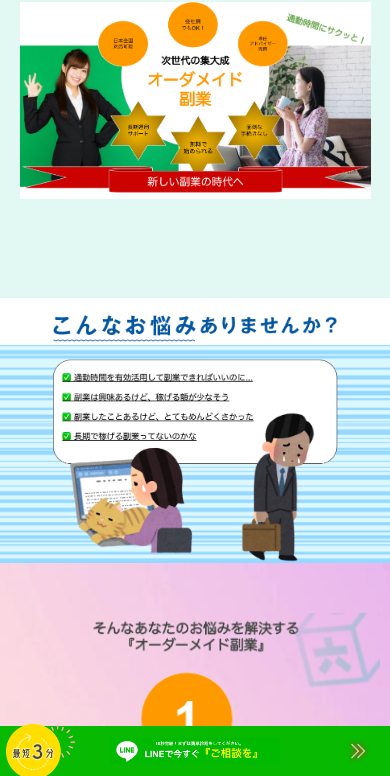
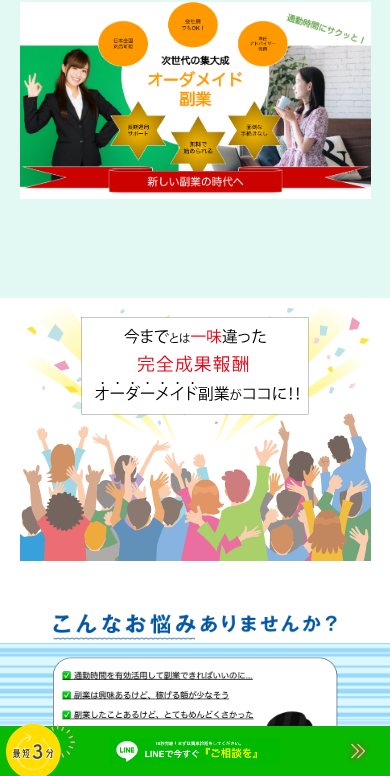
Before and after one commit to kasamingo/side-business2, a plain HTML site: page index.html in a window 390 px wide. Shown: the part 68-844 px from the top of the page. Drawn offline with Linux system fonts and the light colour scheme; a script that the page names is missing.

Commit message:
いったんこれで完成しました

```diff
--- a/css/sp.css
+++ b/css/sp.css
@@ -1202,6 +1202,15 @@ floating-box
 .can{
   width: 95%;
 }
+.reason-img {
+  width: 95%;
+}
+.merit-text img {
+  width: 95%;
+}
+.intro {
+  width: 90%;
+}
 
 }
 
--- a/css/style.css
+++ b/css/style.css
@@ -2456,6 +2456,7 @@ bg
 
 .kyoukan-wrap {
   text-align: center;
+  margin-top: 9vw;
 }
 
 .kyoukan {
@@ -2518,7 +2519,7 @@ bg
 }
 
 .defi-img {
-  width: 80%;
+  width: 95%;
 }
 
 .can-wrapper {
@@ -2652,7 +2653,7 @@ details[open] summary:after {
 .det3 {
   display: block;
   list-style: none;
-  height: 370px;
+  height: 500px;
 }
 
 .pro4 {
@@ -2684,6 +2685,13 @@ details[open] summary:after {
   width: 45%;
   float: left;
   margin-left: 20px;
+}
+
+.intro-wrapper{
+  text-align: center;
+}
+.intro{
+  width: 85%;
 }
 
 /*-------------------------------------------クエスチョン3*/
--- a/index.html
+++ b/index.html
@@ -73,6 +73,11 @@
         <img src="image/line-cta.png" alt="オーダメイド副業はこちらから！">
       </a>
     </div>
+  </div>
+
+
+  <div class="intro-wrapper">
+    <img class="intro" src="image/section001.svg" alt="">
   </div>
 
 
```
Also changed, not shown: image/section001.svg (added).
